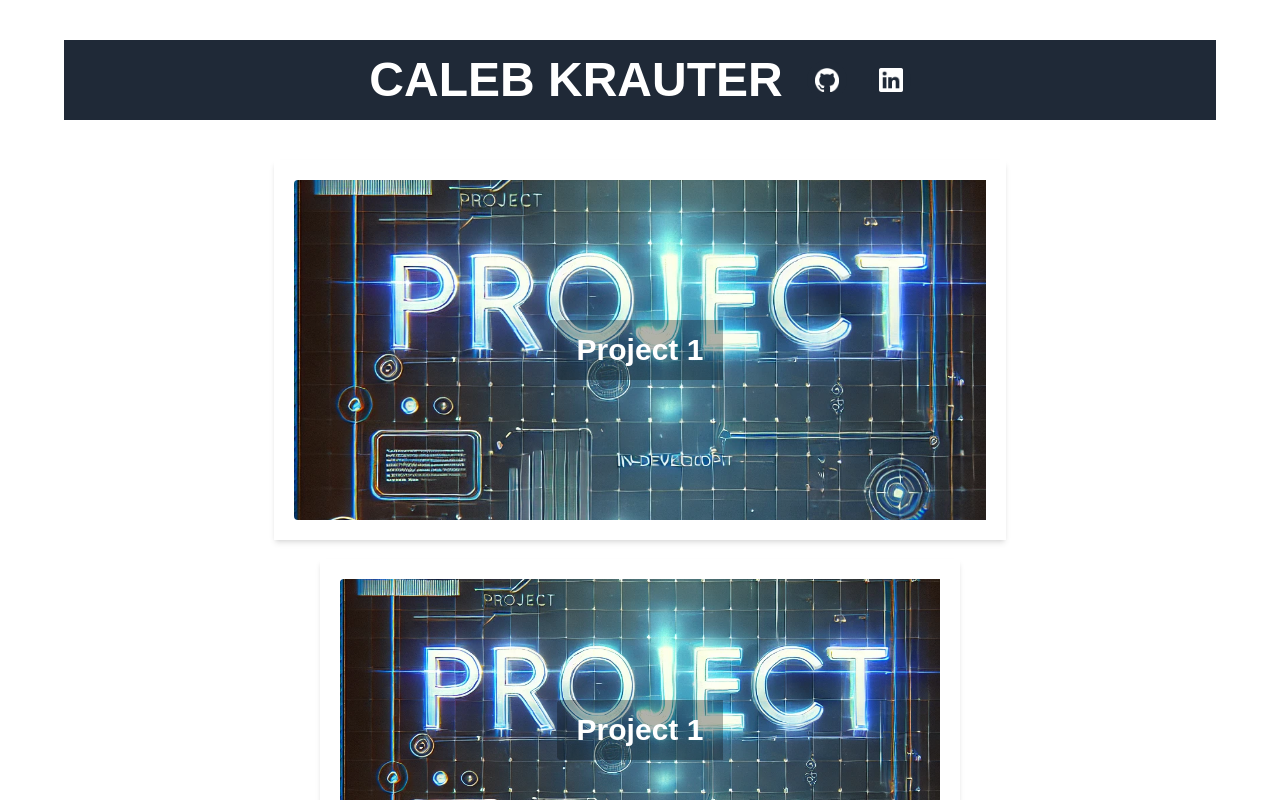
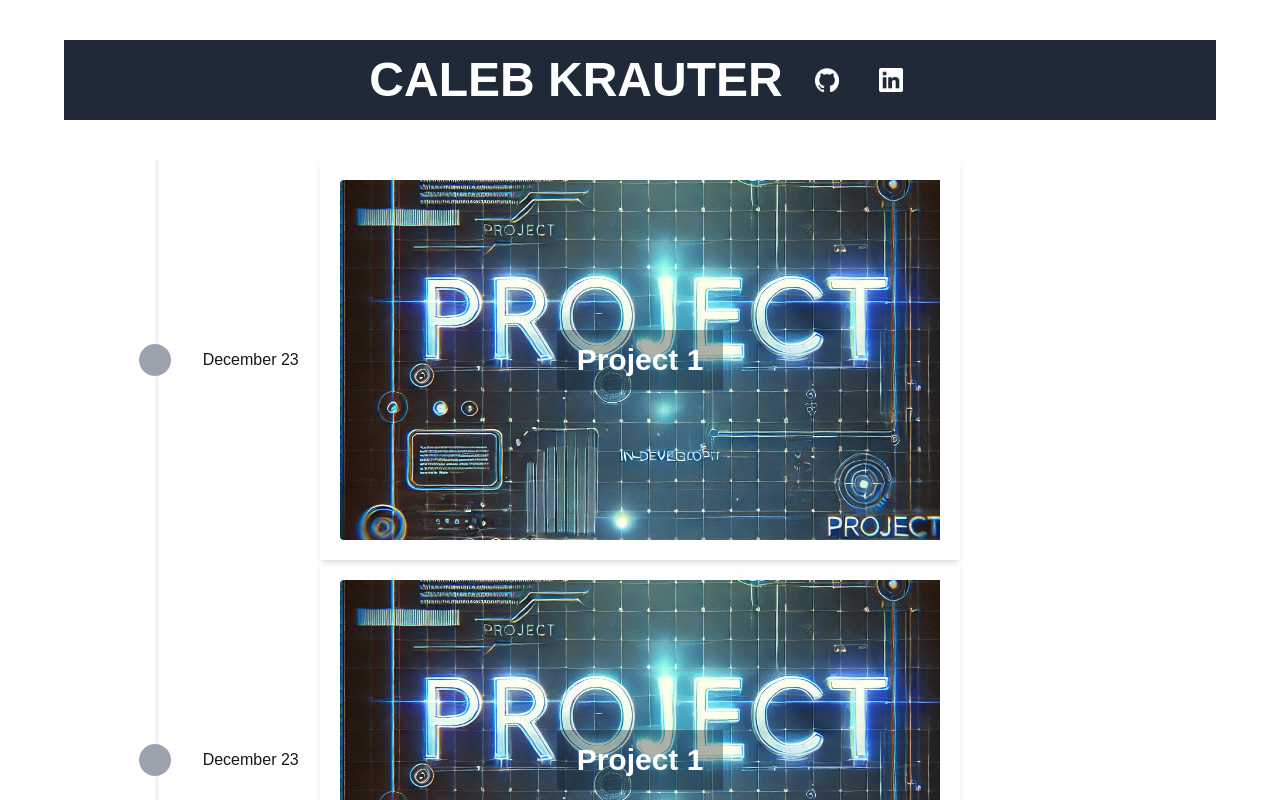
Before and after one commit to calebkrauter/illum, a Next.js app: page / in a window 1280 px wide. Shown: the top 800 px of the page. Built offline with nearby package versions, Linux system fonts and the light colour scheme.

Commit message:
Add a simple timeline.
- Add a simple timeline with date, icon and line where each circle icon is associated with the related project StageCard.

```diff
--- a/app/components/list_card.tsx
+++ b/app/components/list_card.tsx
@@ -13,7 +13,8 @@ const ListCard: React.FC<listCardProps> = ({ title, text, className, delimiter =
     ))
 
     return (
-        <div className={`p-2 h-full border rounded-lg shadow-md z-20 ${className}`}>            <h1 className={`text-xl font-bold p-2 ${className}`}>{title}</h1>
+        <div className={`p-2 h-full border rounded-lg shadow-md z-20 ${className}`}>
+            <h1 className={`text-xl font-bold p-2 ${className}`}>{title}</h1>
             <ul className={`text-lg pl-5 list-disc ${className}`}
             >{listEntry}
             </ul>
--- a/app/components/stage_card.tsx
+++ b/app/components/stage_card.tsx
@@ -33,7 +33,7 @@ const stage_card: React.FC<card_props> = ({ title, thumbnail, width = 60, height
         >
 
             {thumbnail && (
-                <div className='w-full h-full relative'>
+                <div className='w-full h-full relative group'>
 
                     <StageLayout
                         widthCollumn1='50'
--- a/app/page.tsx
+++ b/app/page.tsx
@@ -2,6 +2,15 @@
 import Image from 'next/image';
 import StageCard from './components/stage_card';
 import React, { useState } from 'react';
+import { Button } from 'rsuite';
+import { Timeline } from 'rsuite';
+import 'rsuite/dist/rsuite-no-reset.min.css';
+import { VerticalTimeline, VerticalTimelineElement } from 'react-vertical-timeline-component';
+import 'react-vertical-timeline-component/style.min.css';
+import TimelineItem from 'rsuite/esm/Timeline/TimelineItem';
+
+
+
 export default function Home() {
   const [isModalOpen, setIsModalOpen] = useState(false);
 
@@ -25,10 +34,58 @@ export default function Home() {
         </a>
       </nav>
 
-      <main className='pt-10 grid grid-cols-7 w-screen h-screen'>
-        <StageCard title='Project 1' thumbnail='/demo.webp' width={80} height={100}></StageCard>
-        <StageCard title='Project 1' thumbnail='/demo.webp' width={70} height={90}></StageCard>
+      {/* TODO make the sizing of the line and the card dynamic. The line should extend as far as the bottom of the StageCard and not further. They should both resize nicely for different devices.
+          TODO make the circle stay enlarged when clicked into the card.
+          TODO consider making the circles interactive.
+          TODO make the timeline code into a component to simplify and generalize the code.
+          TODO make the date wording move so that it doesn't become unenviable based on page resizing. */}
+      <main className='pt-10 grid grid-cols-12 w-screen h-screen overflow-y-auto'>
+        <div className='group' style={{ display: 'contents' }}>
+          {/* I don't like hard coding the size values here. I want it to be dynamic so that the line changes with height of stage card and they both change with site size perhaps resolution and screen size. */}
+          <div className="ml-12 col-start-2 w-1 h-[400px] bg-slate-100 relative">
+            <div className="w-8 h-8 bg-gray-400 rounded-full absolute -translate-x-1/2 -translate-y-1/2 top-1/2 group-hover:w-12 group-hover:h-12 transition-all duration-300 ease-in-out pointer-events-none flex items-center">
+              <p className='ml-16 whitespace-nowrap'>December 23</p>
+            </div>
+
+          </div>
+          <div className='col-start-4 col-span-6 h-[400px] flex justify-center'>
+
+            <StageCard title='Project 1' thumbnail='/demo.webp' width={100} height={100}></StageCard>
+
+          </div>
+        </div>
+        <div className='group' style={{ display: 'contents' }}>
+          {/* I don't like hard coding the size values here. I want it to be dynamic so that the line changes with height of stage card and they both change with site size perhaps resolution and screen size. */}
+          <div className="ml-12 col-start-2 w-1 h-[400px] bg-slate-100 relative">
+            <div className="w-8 h-8 bg-gray-400 rounded-full absolute -translate-x-1/2 -translate-y-1/2 top-1/2 group-hover:w-12 group-hover:h-12 transition-all duration-300 ease-in-out pointer-events-none flex items-center">
+              <p className='ml-16 whitespace-nowrap'>December 23</p>
+            </div>
+
+          </div>
+          <div className='col-start-4 col-span-6 h-[400px] flex justify-center'>
+
+            <StageCard title='Project 1' thumbnail='/demo.webp' width={100} height={100}></StageCard>
+
+          </div>
+        </div>
+        <div className='group' style={{ display: 'contents' }}>
+          {/* I don't like hard coding the size values here. I want it to be dynamic so that the line changes with height of stage card and they both change with site size perhaps resolution and screen size. */}
+          <div className="ml-12 col-start-2 w-1 h-[400px] bg-slate-100 relative">
+            <div className="w-8 h-8 bg-gray-400 rounded-full absolute -translate-x-1/2 -translate-y-1/2 top-1/2 group-hover:w-12 group-hover:h-12 transition-all duration-300 ease-in-out pointer-events-none flex items-center">
+              <p className='ml-16 whitespace-nowrap'>December 23</p>
+            </div>
+
+          </div>
+          <div className='col-start-4 col-span-6 h-[400px] flex justify-center'>
+
+            <StageCard title='Project 1' thumbnail='/demo.webp' width={100} height={100}></StageCard>
+
+          </div>
+        </div>
       </main >
+
+      <footer className='pt-10'></footer>
+
     </div >
   );
 }
--- a/package.json
+++ b/package.json
@@ -13,7 +13,9 @@
     "react": "^19.0.0",
     "react-click-outside": "^3.0.1",
     "react-dom": "^19.0.0",
-    "react-outside-click-handler": "^1.3.0"
+    "react-outside-click-handler": "^1.3.0",
+    "react-vertical-timeline-component": "^3.5.3",
+    "rsuite": "^5.78.1"
   },
   "devDependencies": {
     "@eslint/eslintrc": "^3",
@@ -22,6 +24,7 @@
     "@types/react-dom": "^19",
     "@types/react-onclickoutside": "^6.7.10",
     "@types/react-outside-click-handler": "^1.3.4",
+    "@types/react-vertical-timeline-component": "^3.3.6",
     "eslint": "^9",
     "eslint-config-next": "15.1.7",
     "postcss": "^8",
```
Also changed, not shown: 1 other file (tests, documents, lock files or other folders).
